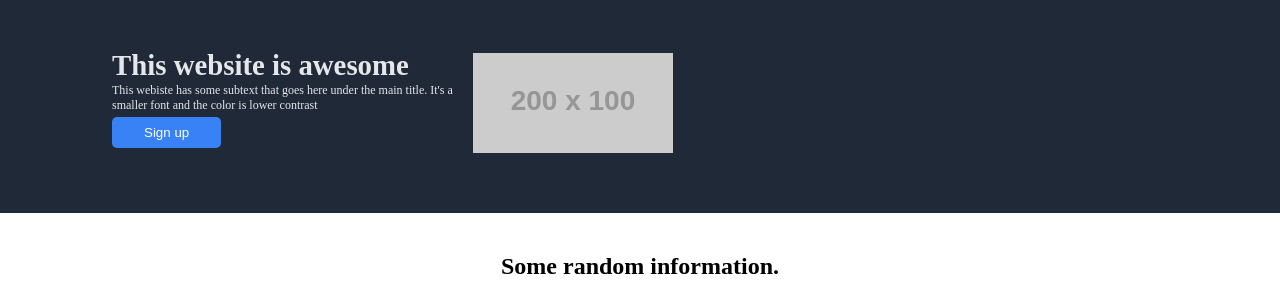
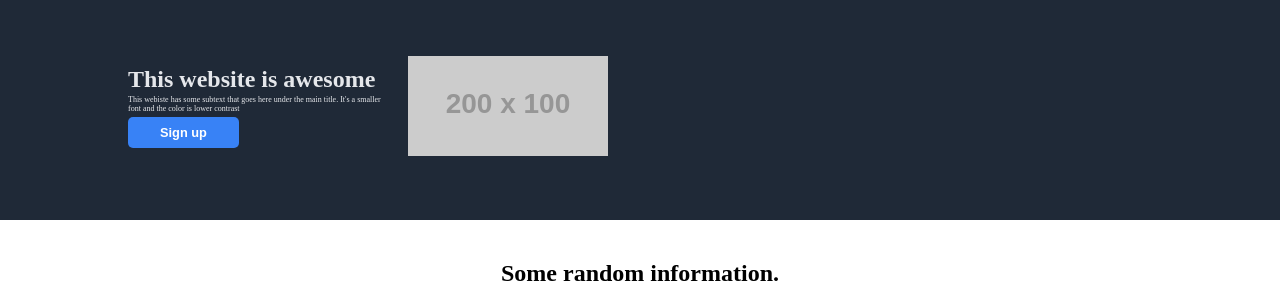
Before and after one commit to mr2much/odin-flex, a plain HTML site: page index.html in a window 1280 px wide. Shown: the part 21-311 px from the top of the page. Drawn offline with Linux system fonts and the light colour scheme; placeholder pictures from the web are drawn by us.

Commit message:
Improved styling of hero section

```diff
--- a/css/style.css
+++ b/css/style.css
@@ -127,36 +127,41 @@ header a,
 
 #hero-section {
     display: flex;
-    flex-direction: row;
     padding: 3.5rem 7rem;
+    justify-content: center;
+    align-items: center;
 }
 
 #hero-content {
     font-size: 0.75rem !important;
+    padding: 1rem;
 }
 
 #hero-content h1 {
-    font-size: 1.8rem;
+    font-size: 1.5rem;
     line-height: 0.9;
 }
 
 #hero-content p {
+    font-size: 0.5rem;
     padding: 0.25rem 0;
 }
 
 #hero-content button {
     border: none;
     padding: 0.5rem 2rem;
+    text-align: center;
+    font-size: 0.8rem;
+    font-weight: bold;
 }
 
 #hero-img {
-    /* background: url('https://placehold.co/200x100') no-repeat center;
-    background-size: cover; */
     object-fit: cover;
     padding: 0;
     margin: 0;
     width: 100%;
     height: 100%;
+    flex: auto;
 }
 
 #quote {
```
